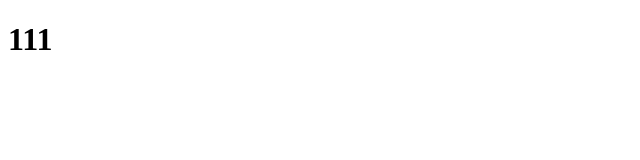
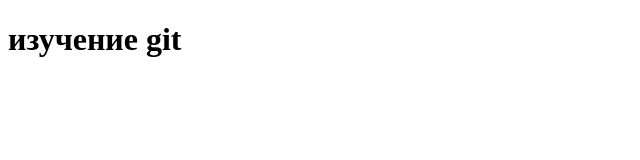
Before and after one commit to Katetestyk/study_0, a plain HTML site: page index.html in a window 1280 px wide. Shown: the whole page, without its empty margins (0-640 px from the left). Drawn offline with Linux system fonts and the light colour scheme.

Commit message:
изменен заголовок h1 в файле index.html

```diff
--- a/index.html
+++ b/index.html
@@ -7,6 +7,6 @@
     <title>Document</title>
 </head>
 <body>
-    <h1>111</h1>
+    <h1>изучение git</h1>
 </body>
 </html>
```
